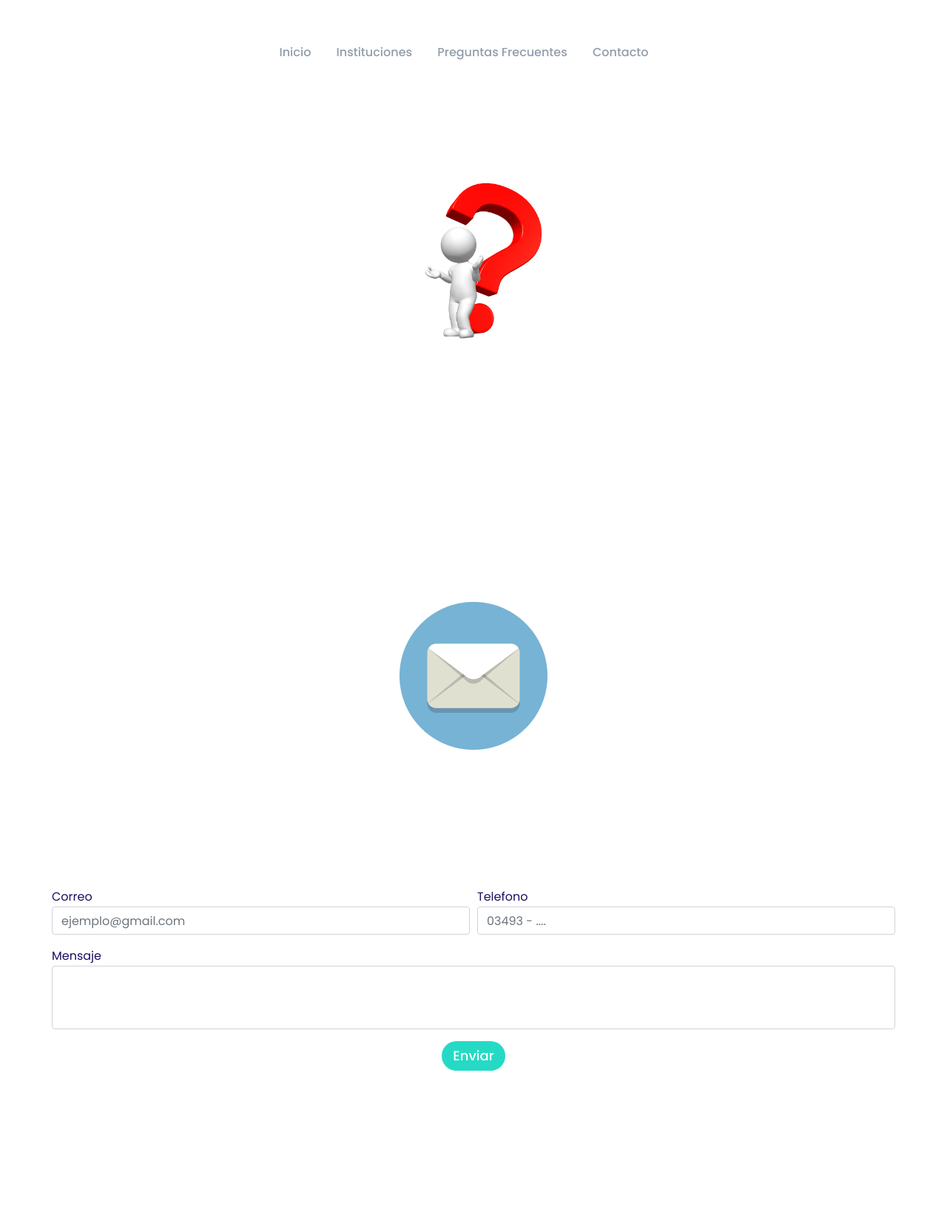
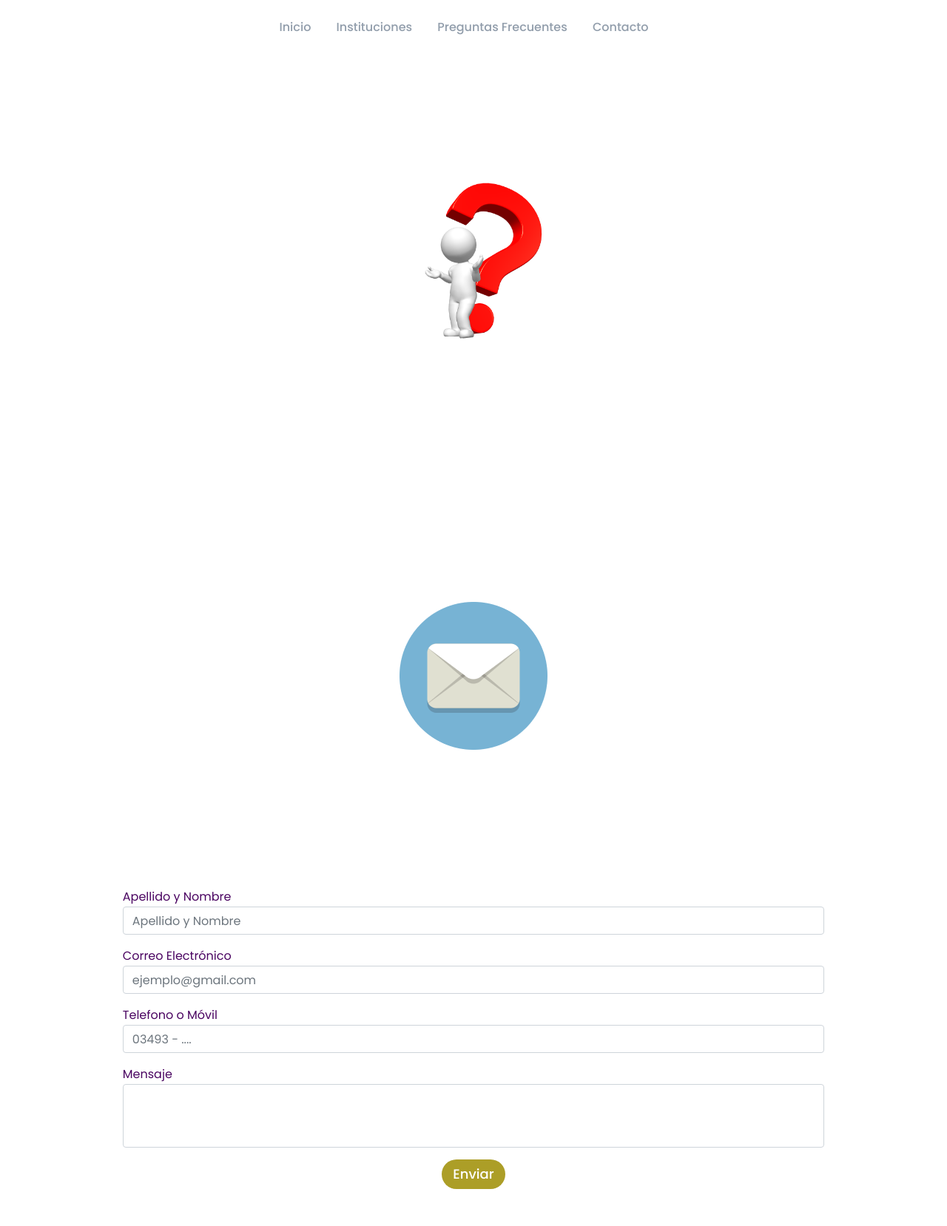
Before and after one commit to alecipo/TESIS, a PHP site: page /Contacto.html in a window 1280 px wide. Shown: the whole page at 74% size. Before the commit the page ends 1448 px from the top, so only its background shows below. Run offline with PHP 8.4, Linux system fonts and the light colour scheme; some libraries are stand-ins or nearby versions.

Commit message:
Colores. imgs. forms contacto y voluntario.

```diff
--- a/Contacto.html
+++ b/Contacto.html
@@ -67,12 +67,12 @@
 
     <header class="header pt-190 pb-110">
 
-        <nav class="nav_menu pt-35 pb-30">
+        <nav class="nav_menu">
             <div class="container">
                 <div class="row align-items-center animatable justify-conten-around">
                     <div class="col-3">
                         <a href="index.html">
-                            <img id="logo2" src="img/contacto.png" data-aos="fade-down" data-aos-duration="600"
+                            <img id="logo" src="img/logo.png" data-aos="fade-down" data-aos-duration="600"
                                 data-aos-delay="600">
                         </a>
                     </div>
@@ -80,7 +80,7 @@
                         <a href="index.html" class="link color-heading mx-15">Inicio</a>
                         <a href="SerVoluntario.html" class="link color-heading mx-15">Instituciones</a>
                         <a href="Contacto.html" class="link color-heading mx-15">Preguntas Frecuentes</a>
-                        <a href="#Contacto" class="link color-heading mx-15">Contacto</a>
+                        <a href="Contacto.html#Contacto" class="link color-heading mx-15">Contacto</a>
                     </div>
                     <div class="col-3 text-right">
                         <a href="SerVoluntario.html" class="btn sm action-1" data-aos-duration="600"
@@ -106,25 +106,70 @@
             <img src="img/contacto.png" class="center-block mb-50">
             <h1 class="big text-center mb-50" data-aos-duration="600" data-aos="fade-down" data-aos-delay="0">Contacto
             </h1>
-            <form>
-                <div class="form-row">
-                    <div class="form-group col-md-6">
-                        <label for="inputEmail4">Correo</label>
-                        <input type="email" class="form-control" id="inputEmail4" placeholder="ejemplo@gmail.com">
-                    </div>
-                    <div class="form-group col-md-6">
-                        <label for="inputPhone">Telefono</label>
-                        <input type="phone" class="form-control" id="inputPhone" placeholder="03493 - ....">
+            <form class="needs-validation" novalidate>
+                <div class="form-row justify-content-center">
+                    <div class="form-group col-md-10">
+                        <label for="inputNombreApell">Apellido y Nombre</label>
+                        <input type="text" class="form-control" id="inputNombreApell" placeholder="Apellido y Nombre"
+                            required>
+                        <div class="invalid-feedback">
+                            Ingrese su Apellido y Nombre.
+                        </div>
                     </div>
                 </div>
-                <div class="form-group">
-                    <label for="exampleFormControlTextarea1">Mensaje</label>
-                    <textarea class="form-control" id="exampleFormControlTextarea1" rows="3"></textarea>
+                <div class="form-row justify-content-center">
+                    <div class="form-group col-md-10">
+                        <label for="inputEmail4">Correo Electrónico</label>
+                        <input type="email" class="form-control" id="inputEmail4" placeholder="ejemplo@gmail.com"
+                            required>
+                        <div class="invalid-feedback">
+                            Ingrese su Correo.
+                        </div>
+                    </div>
+                </div>
+                <div class="form-row justify-content-center">
+                    <div class="form-group col-md-10">
+                        <label for="inputPhone">Telefono o Móvil</label>
+                        <input type="phone" class="form-control" id="inputPhone" placeholder="03493 - ...." required>
+                        <div class="invalid-feedback">
+                            Ingrese su Teléfono
+                        </div>
+                    </div>
+                </div>
+                <div class="form-row justify-content-center">
+                    <div class="form-group col-md-10">
+                        <label for="exampleFormControlTextarea1">Mensaje</label>
+                        <textarea class="form-control" id="exampleFormControlTextarea1" rows="3" required></textarea>
+                        <div class="invalid-feedback">
+                            Ingrese un Mensaje.
+                        </div>
+                    </div>
                 </div>
                 <button type="submit" class="btn sm action-1 center-block">Enviar</button>
             </form>
         </div>
     </section>
+
+    <script>
+        // Example starter JavaScript for disabling form submissions if there are invalid fields
+        (function () {
+            'use strict';
+            window.addEventListener('load', function () {
+                // Fetch all the forms we want to apply custom Bootstrap validation styles to
+                var forms = document.getElementsByClassName('needs-validation');
+                // Loop over them and prevent submission
+                var validation = Array.prototype.filter.call(forms, function (form) {
+                    form.addEventListener('submit', function (event) {
+                        if (form.checkValidity() === false) {
+                            event.preventDefault();
+                            event.stopPropagation();
+                        }
+                        form.classList.add('was-validated');
+                    }, false);
+                });
+            }, false);
+        })();
+    </script>
 
     <!-- Bootstrap 4.3.1 JS -->
     <script src="https://stackpath.bootstrapcdn.com/bootstrap/4.3.1/js/bootstrap.bundle.min.js"></script>
--- a/css/index.css
+++ b/css/index.css
@@ -10,5 +10,5 @@
 }
 
 #Carousel{
-    background-color: var(--secondaryCustom);
+    background-color: var(--fondoSecundario);
 }
--- a/css/shared.css
+++ b/css/shared.css
@@ -1,3 +1,11 @@
+:root {
+    --fondoPrimario:#fff;
+    --fondoSecundario: #ccd8db;
+    --colorPrimario: #4a0461;
+    --colorSecundario: #ac9e27;
+    --colorTerciario: #ff0015;
+}
+
 h3 {
     text-align: center;
     font-size: 55px;
@@ -6,7 +14,7 @@ h3 {
 
 .nav_menu{
     position: fixed;
-    background-color: var(--primaryCustom);
+    background-color: var(--fondoPrimario);
     padding: 10px 0px;
 }
 
@@ -19,12 +27,15 @@ h3 {
     margin: auto;
 }
 
-#logo2{
-    height: auto;
-    width: auto;
-    max-height: 72px;
-    max-width: 250px;
+#logo{
+    max-height: 100px;
     display: block;
+    transform: scale(1, 1);
+    transition: 0.4s;
+}
+
+#logo:hover{
+    transform: scale(1.3, 1.3)
 }
 
 .btnnav{
@@ -37,8 +48,10 @@ h3 {
     max-width: 20%;
 }
 
-:root {
-    --primaryCustom:#fff;
-    --thirdCustom: #8aafff;
-    --secondaryCustom: #ffda8a;
+.btn{
+    background-color: var(--colorSecundario)!important;
 }
+
+body{
+    color: var(--colorPrimario)!important;
+}
```
Also changed, not shown: SerVoluntario.html (+15 -10 lines), css/serVoluntario.css (+10 -3 lines), index.html (+26 -5 lines), img/WhatsApp Image 2019-10-03 at 18.28.41.jpeg (added), img/WhatsApp Image 2019-10-03 at 18.35.16.jpeg (added), img/WhatsApp Image 2019-10-03 at 18.40.13.jpeg (added), img/WhatsApp Image 2019-10-11 at 15.44.02.jpeg (added), img/kids.png (added).
